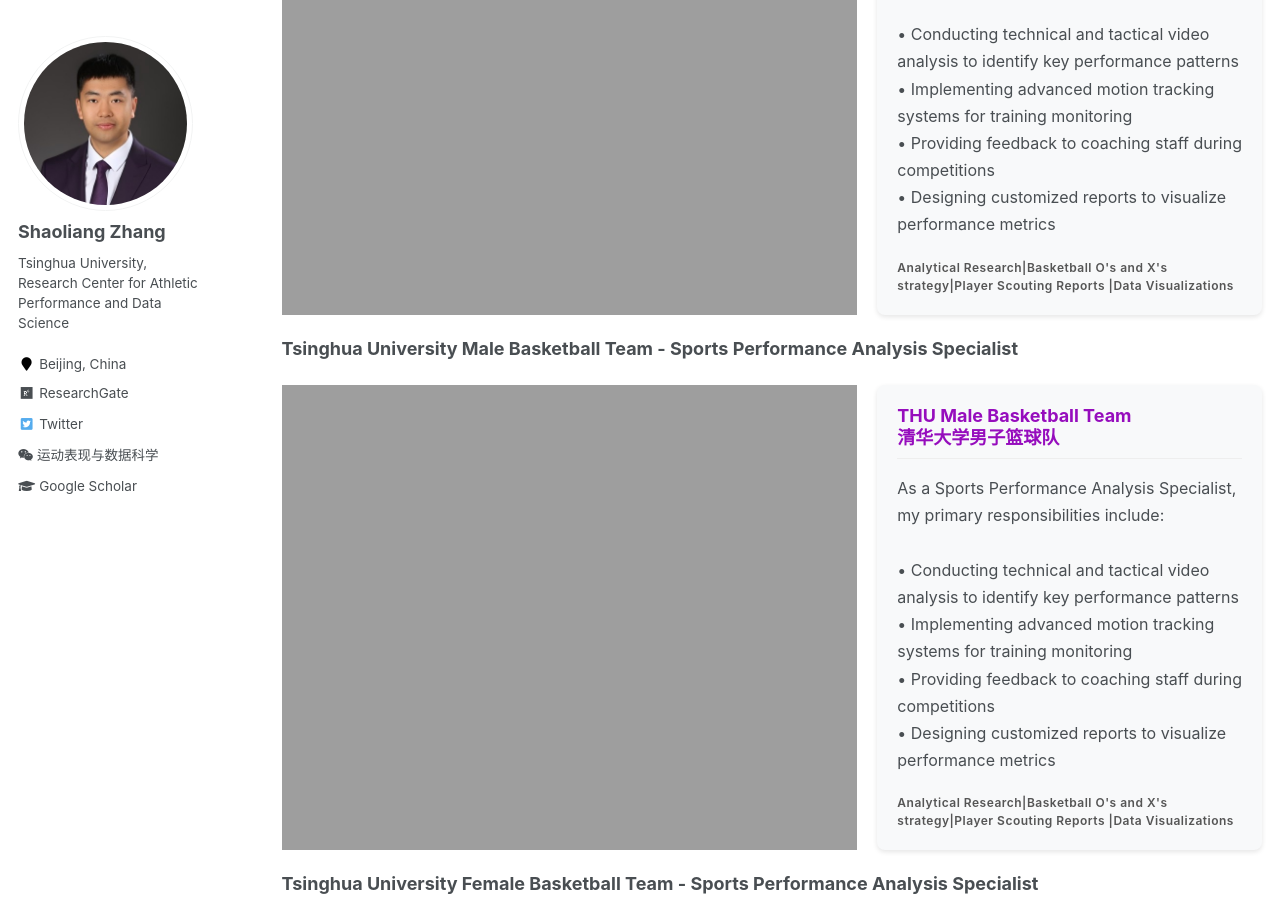
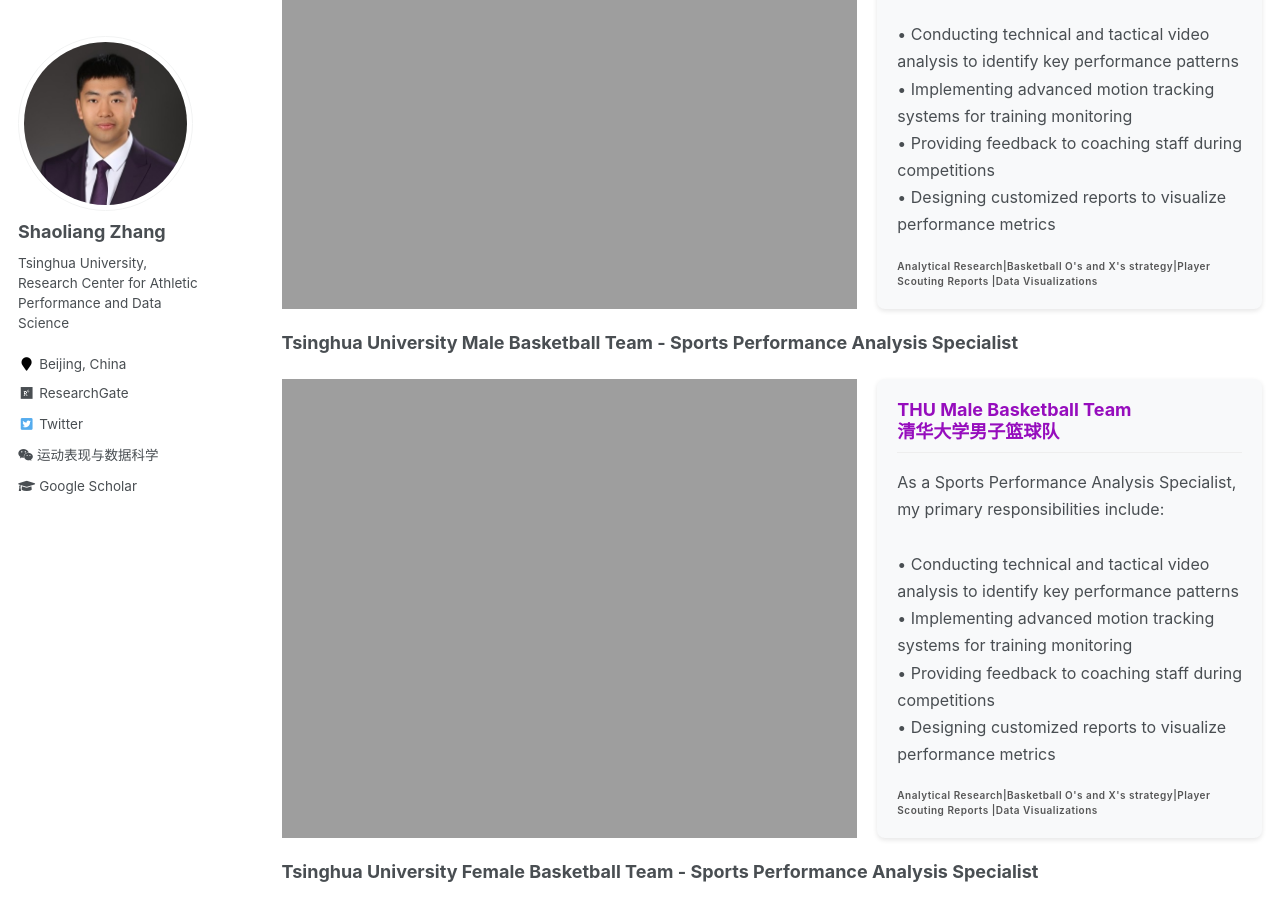
Before and after one commit to sportssuper/ZSL, a Jekyll site: the page built from _pages/services.md, in a window 1280 px wide and 900 px high, scrolled down 337 px. Built offline with Jekyll 4.4.1, drawn with Linux system fonts in a browser that asks for light colours; a script that is not in the unit is left out.

Commit message:
Update services.md

```diff
--- a/_pages/services.md
+++ b/_pages/services.md
@@ -27,7 +27,7 @@
     • Providing feedback to coaching staff during competitions<br>
     • Designing customized reports to visualize performance metrics<br>
     </p>
-    <div style="margin-top: 20px; font-size: 12px; font-weight: 600; color: #555; letter-spacing: 0.5px;">
+    <div style="margin-top: 20px; font-size: 10px; font-weight: 600; color: #555; letter-spacing: 0.5px;">
   Analytical Research|Basketball O's and X's strategy|Player Scouting Reports |Data Visualizations
   </div>
   </div>
@@ -53,7 +53,7 @@
     • Providing feedback to coaching staff during competitions<br>
     • Designing customized reports to visualize performance metrics<br>
     </p>
- <div style="margin-top: 20px; font-size: 12px; font-weight: 600; color: #555; letter-spacing: 0.5px;">
+ <div style="margin-top: 20px; font-size: 10px; font-weight: 600; color: #555; letter-spacing: 0.5px;">
   Analytical Research|Basketball O's and X's strategy|Player Scouting Reports |Data Visualizations
   </div>
 
@@ -80,7 +80,7 @@
     • Providing feedback to coaching staff during competitions<br>
     • Designing customized reports to visualize performance metrics<br>
     </p>
-  <div style="margin-top: 20px; font-size: 12px; font-weight: 600; color: #555; letter-spacing: 0.5px;">
+  <div style="margin-top: 20px; font-size: 10px; font-weight: 600; color: #555; letter-spacing: 0.5px;">
   Analytical Research|Basketball O's and X's strategy|Player Scouting Reports |Data Visualizations
   </div>
 
```
